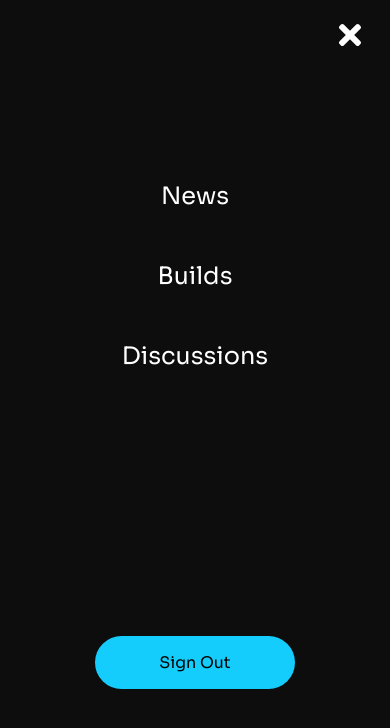
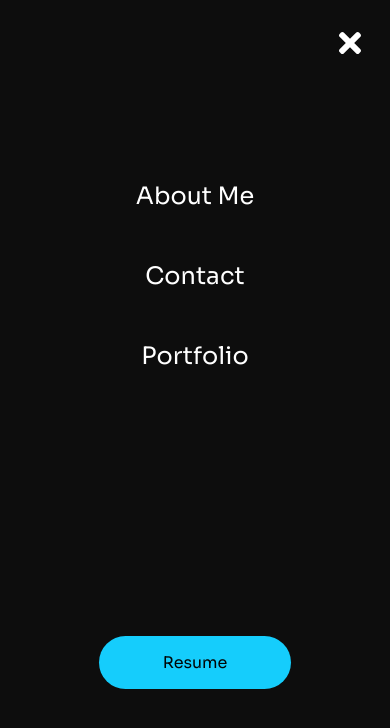
Before and after one commit to PeteChicchetti/portfolio-petec, a React (Create React App) app in the folder client/: page / in a window 390 px wide. Both pictures are taken after a click on the element 348 px from the left and 30 px from the top of the page. Shown: the top 728 px of the page. Built offline with nearby package versions, Linux system fonts and the light colour scheme.

Commit message:
navbar working and changed content names / padding

```diff
--- a/client/src/components/MobileMenu/MobileMenu.jsx
+++ b/client/src/components/MobileMenu/MobileMenu.jsx
@@ -19,13 +19,13 @@ const MobileMenu = ({ isOpen, toggle }) => {
         </Icon>
         <MobileWrapper>
             <MobileDropdown>
-                <MobileLink to="/" onClick={toggle}>News</MobileLink>
-                <MobileLink to="/builds" onClick={toggle}>Builds</MobileLink>
-                <MobileLink to="/discussions" onClick={toggle}>Discussions</MobileLink>
+                <MobileLink to="/" onClick={toggle}>About Me</MobileLink>
+                <MobileLink to="/builds" onClick={toggle}>Contact</MobileLink>
+                <MobileLink to="/discussions" onClick={toggle}>Portfolio</MobileLink>
                 <MobileLink to="/signup" onClick={toggle} style={{ display: 'none' }}>Sign Up</MobileLink>
             </MobileDropdown>
             <MobileBtnWrapper>
-                <MobileRoute onClick={toggle}>Sign Out</MobileRoute>
+                <MobileRoute onClick={toggle}>Resume</MobileRoute>
             </MobileBtnWrapper>
         </MobileWrapper>
     </MenuContainer>
--- a/client/src/components/MobileMenu/MobileMenuElements.jsx
+++ b/client/src/components/MobileMenu/MobileMenuElements.jsx
@@ -29,6 +29,7 @@ export const Icon = styled.div`
     font-size: 2rem;
     cursor: pointer;
     outline: none;
+    padding-top: 8px;
 `;
 
 export const MobileWrapper = styled.div`
--- a/client/src/components/NavBar/NavBar.jsx
+++ b/client/src/components/NavBar/NavBar.jsx
@@ -1,6 +1,5 @@
 import React from 'react';
 import { FaBars} from 'react-icons/fa';
-import { GiComputerFan } from 'react-icons/gi';
 import {
   Nav,
   NavbarContainer,
--- a/client/src/components/NavBar/NavBarElements.jsx
+++ b/client/src/components/NavBar/NavBarElements.jsx
@@ -51,6 +51,7 @@ export const MobileIcon = styled.div`
         right: 0;
         transform: translate(-100%, 60%);
         font-size: 1.8rem;
+        padding-top: 8px;
         cursor: pointer;
         color: #fff;
     }
```
